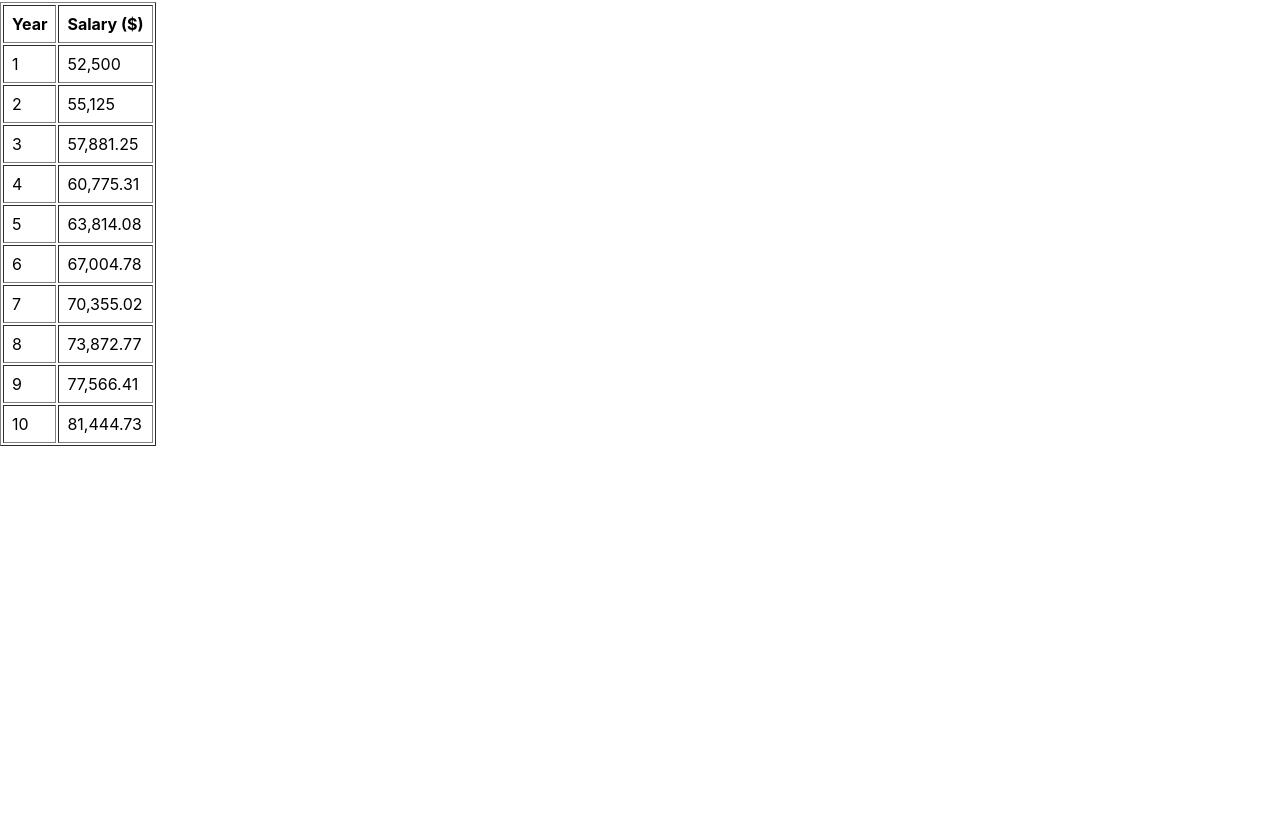
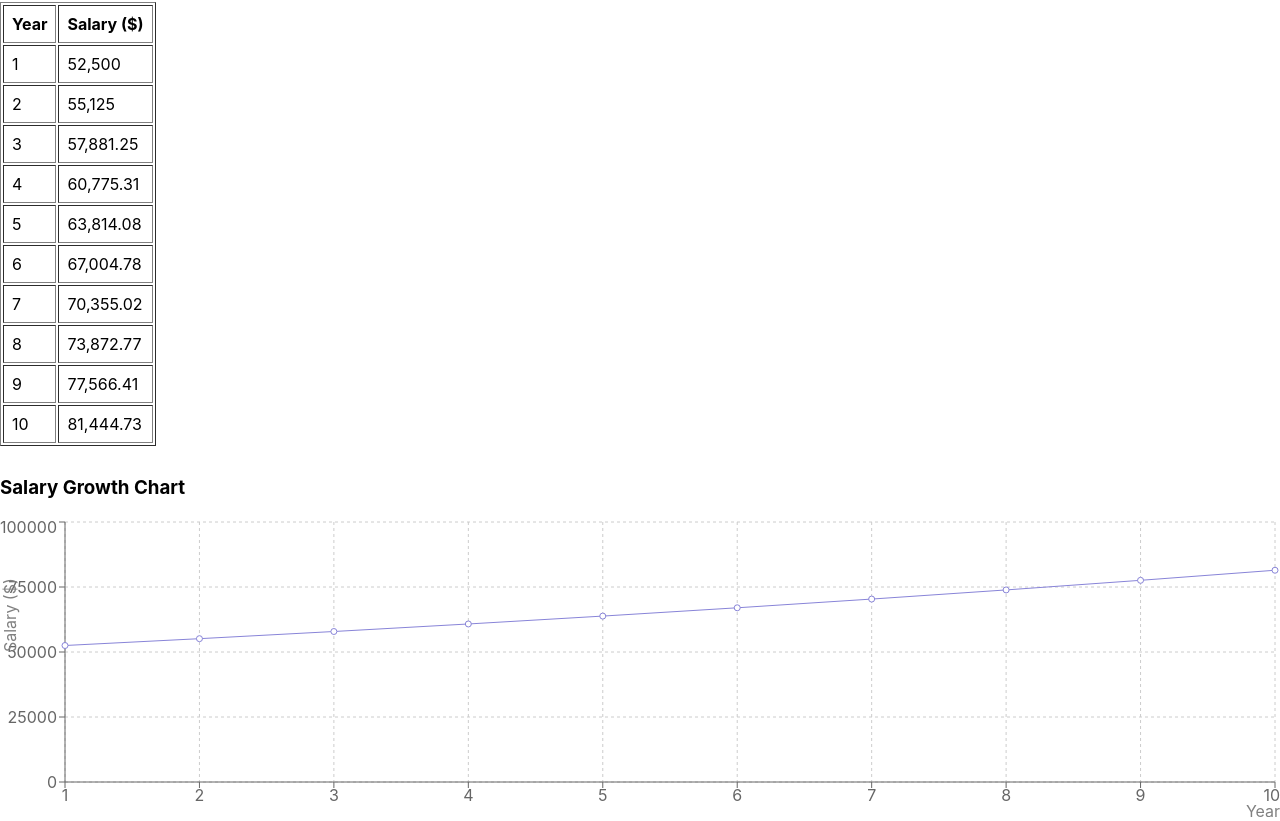
Before and after one commit to pkfitzVT/SalVis, a React (Create React App) app: page / in a window 1280 px wide. Shown: the part 201-1022 px from the top of the page. Before the commit the page ends 800 px from the top, so only its background shows below. Built offline with nearby package versions, Linux system fonts and the light colour scheme.

Commit message:
Add line chart for salary growth using Recharts

```diff
--- a/package.json
+++ b/package.json
@@ -10,6 +10,7 @@
     "react": "^19.1.0",
     "react-dom": "^19.1.0",
     "react-scripts": "5.0.1",
+    "recharts": "^2.15.3",
     "web-vitals": "^2.1.4"
   },
   "scripts": {
--- a/src/App.js
+++ b/src/App.js
@@ -1,9 +1,25 @@
 import React, { useState } from 'react';
 import './App.css';
+import {
+  LineChart, Line, XAxis, YAxis, CartesianGrid, Tooltip, ResponsiveContainer
+} from 'recharts';
+
+
+
 
 function App() {
   const [salary, setSalary] = useState(50000);
   const [raise, setRaise] = useState(5);
+
+  const projectionData = Array.from({ length: 10 }, (_, i) => {
+    const year = i + 1;
+    const projected = salary * Math.pow(1 + raise / 100, year);
+    return { year, salary: parseFloat(projected.toFixed(2)) };
+  });
+
+
+
+
 
   const handleSalaryChange = (e) => {
     setSalary(Number(e.target.value));
@@ -67,7 +83,24 @@ function App() {
           </tbody>
         </table>
       </div>
-</>
+
+
+        {/* This is the salary and raise graph display*/}
+
+        <div style={{ marginTop: '30px' }}>
+          <h3>Salary Growth Chart</h3>
+          <ResponsiveContainer width="100%" height={300}>
+            <LineChart data={projectionData}>
+              <CartesianGrid strokeDasharray="3 3" />
+              <XAxis dataKey="year" label={{ value: 'Year', position: 'insideBottomRight', offset: -5 }} />
+              <YAxis label={{ value: 'Salary ($)', angle: -90, position: 'insideLeft' }} />
+              <Tooltip />
+              <Line type="monotone" dataKey="salary" stroke="#8884d8" dot={true} />
+            </LineChart>
+          </ResponsiveContainer>
+        </div>
+
+      </>
 
 
 );
```
Also changed, not shown: 1 other file (tests, documents, lock files or other folders).
